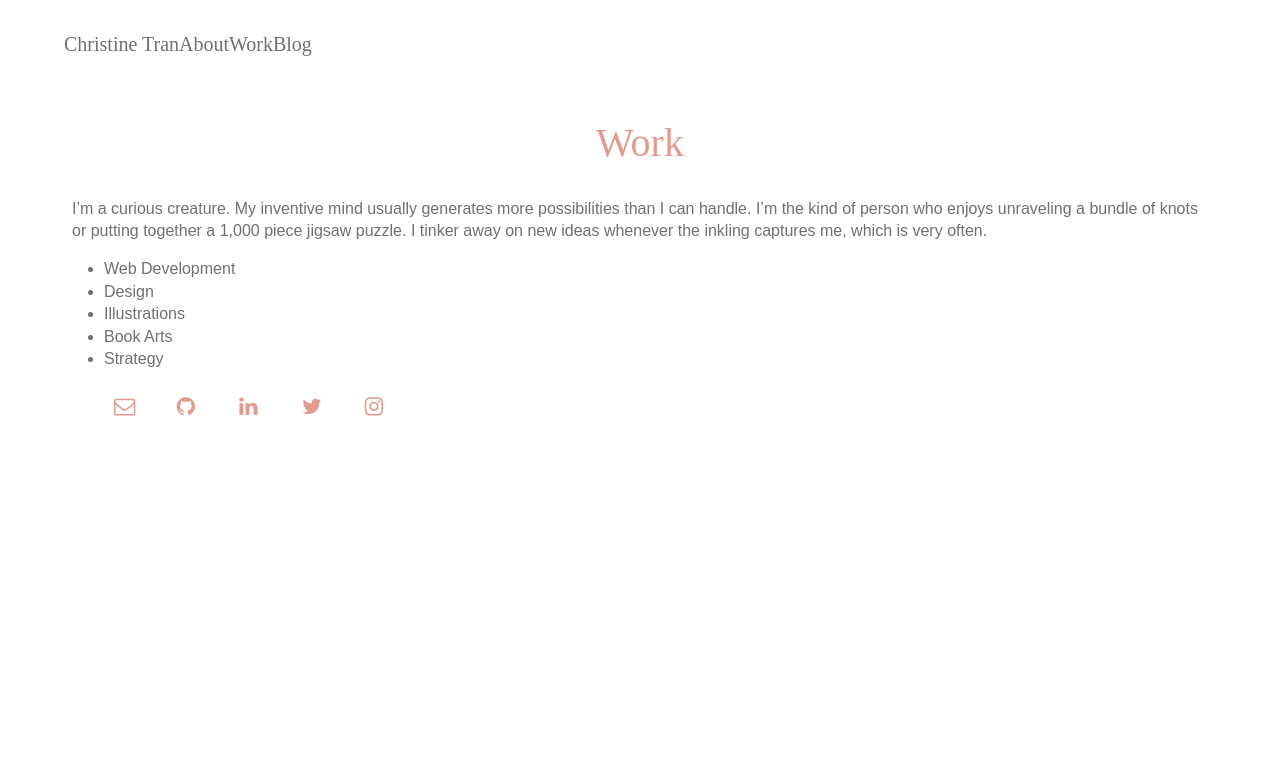
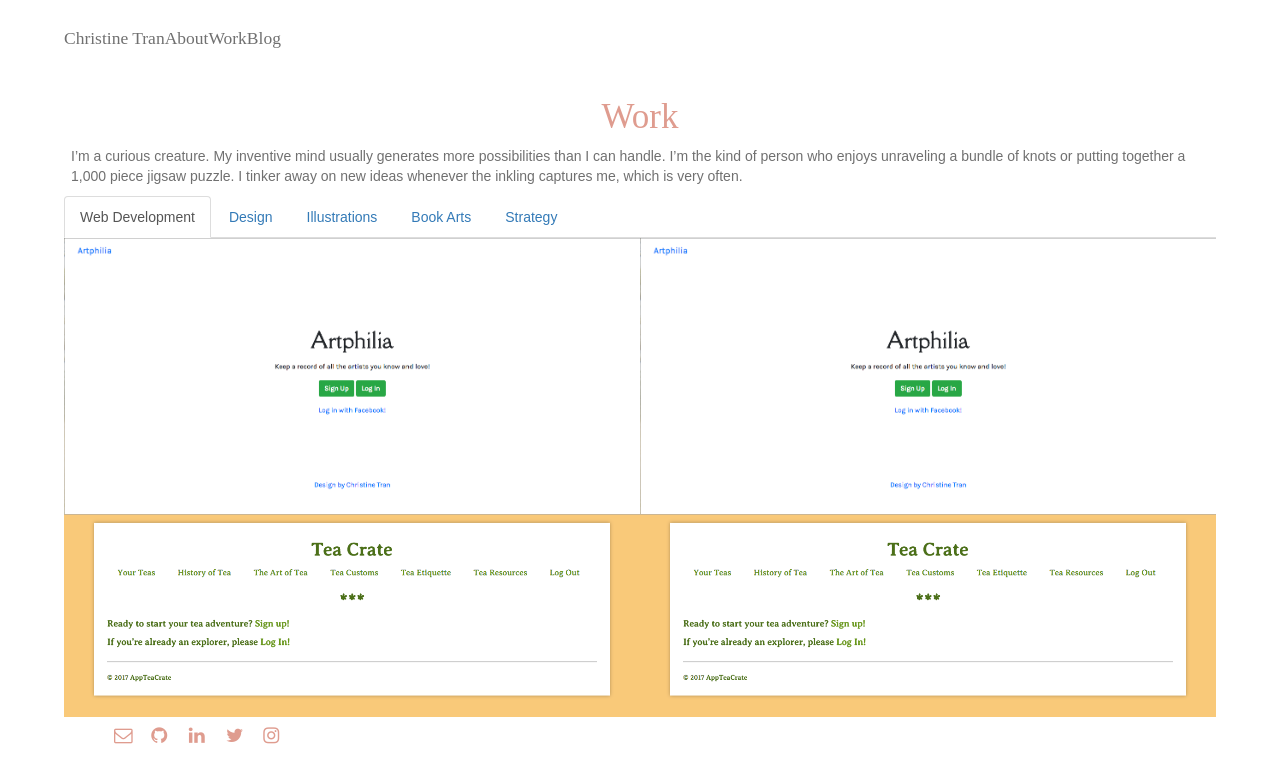
Before and after one commit to christinetran825/tofukid-website, a React (Create React App) app: page /work in a window 1280 px wide. Shown: the top 782 px of the page. Built offline with nearby package versions, Linux system fonts and the light colour scheme; a web font is replaced by a local one.

Commit message:
added react-bootstrap to use Tabs

```diff
--- a/package.json
+++ b/package.json
@@ -5,6 +5,7 @@
   "dependencies": {
     "font-awesome": "^4.7.0",
     "react": "^16.3.2",
+    "react-bootstrap": "^0.32.1",
     "react-dom": "^16.3.2",
     "react-router-dom": "^4.2.2",
     "react-scripts": "1.1.4"
--- a/public/index.html
+++ b/public/index.html
@@ -12,6 +12,7 @@
     <!-- <link rel="shortcut icon" href="%PUBLIC_URL%/favicon.ico"> -->
     <link rel="shortcut icon" href="%PUBLIC_URL%/images/zukan.png">
     <link href="https://fonts.googleapis.com/css?family=Goudy+Bookletter+1911" rel="stylesheet">
+    <link rel="stylesheet" href="https://maxcdn.bootstrapcdn.com/bootstrap/3.3.7/css/bootstrap.min.css" integrity="sha384-BVYiiSIFeK1dGmJRAkycuHAHRg32OmUcww7on3RYdg4Va+PmSTsz/K68vbdEjh4u" crossorigin="anonymous">
     <!--
       Notice the use of %PUBLIC_URL% in the tags above.
       It will be replaced with the URL of the `public` folder during the build.
--- a/src/containers/Work.js
+++ b/src/containers/Work.js
@@ -1,93 +1,53 @@
 import React, { Component } from 'react';
+import { Tabs, Tab } from 'react-bootstrap';
 import WebDevelopment from '../components/WebDevelopment'
 import Illustrations from '../components/Illustrations'
 import Branding from '../components/Branding'
 import Bookmaking from '../components/Bookmaking'
 
-class Work extends Component {
-  constructor(props) {
-    super(props);
+class Work extends React.Component {
+  constructor(props, context) {
+    super(props, context);
     this.state = {
-      isWebDev: false,
-      isDesign: false,
-      isIllust: false,
-      isBooks: false,
-      isStrategy: false,
-    }
+      key: 1
+    };
   }
 
-  toggleWebDev = () => {
+  handleSelect = (key) => {
     this.setState({
-      isWebDev: !this.state.isWebDev
-    })
-    console.log('The link was clicked.');
+      key
+    });
   }
 
-  toggleDesign = () => {
-    this.setState({
-      isDesign: !this.state.isDesign
-    })
-    console.log('The link was clicked.');
-  }
+  render() {
 
-  toggleIllust = () => {
-    this.setState({
-      isIllust: !this.state.isIllust
-    })
-    console.log('The link was clicked.');
-  }
-
-  toggleBooks = () => {
-    this.setState({
-      isBooks: !this.state.isBooks
-    })
-    console.log('The link was clicked.');
-  }
-
-  toggleStrategy = () => {
-    this.setState({
-      isStrategy: !this.state.isStrategy
-    })
-    console.log('The link was clicked.');
-  }
-
-  render(){
     return (
       <div className="work">
         <h1 className="page-title">Work</h1>
         <div className="blurb">
           <p>I’m a curious creature. My inventive mind usually generates more possibilities than I can handle. I’m the kind of person who enjoys unraveling a bundle of knots or putting together a 1,000 piece jigsaw puzzle. I tinker away on new ideas  whenever the inkling captures me, which is very often.</p>
         </div>
-        <div className="work-navlinks">
-          <ul>
-            <li onClick={this.toggleWebDev}>Web Development</li>
-            <li onClick={this.toggleDesign}>Design</li>
-            <li onClick={this.toggleIllust}>Illustrations</li>
-            <li onClick={this.toggleBooks}>Book Arts</li>
-            <li onClick={this.toggleStrategy}>Strategy</li>
-          </ul>
-        </div>
-
-        {!this.state.isWebDev && this.state.isDesign && this.state.isIllust && this.state.isBooks && this.state.isStrategy ?
-          <WebDevelopment/> : null
-        }
-
-        {this.state.isWebDev && !this.state.isDesign && this.state.isIllust && this.state.isBooks && this.state.isStrategy ?
-          <Branding/> : null
-        }
-
-        {this.state.isWebDev && this.state.isDesign && !this.state.isIllust && this.state.isBooks && this.state.isStrategy ?
-          <Illustrations/> : null
-        }
-
-        {this.state.isWebDev && this.state.isDesign && this.state.isIllust && !this.state.isBooks && this.state.isStrategy ?
-          <Bookmaking/> : null
-        }
-
-        {this.state.isWebDev && this.state.isDesign && this.state.isIllust && this.state.isBooks && !this.state.isStrategy ?
-          <p>for strategy</p> : null
-        }
-
+        <Tabs
+          activeKey={this.state.key}
+          onSelect={this.handleSelect}
+          id="controlled-tab-example"
+        >
+          <Tab eventKey={1} title="Web Development">
+            <WebDevelopment/>
+          </Tab>
+          <Tab eventKey={2} title="Design">
+            <Branding/>
+          </Tab>
+          <Tab eventKey={3} title="Illustrations">
+            <Illustrations/>
+          </Tab>
+          <Tab eventKey={4} title="Book Arts">
+            <Bookmaking/>
+          </Tab>
+          <Tab eventKey={5} title="Strategy">
+            <p>strategy</p>
+          </Tab>
+        </Tabs>
       </div>
     )
   }
```
